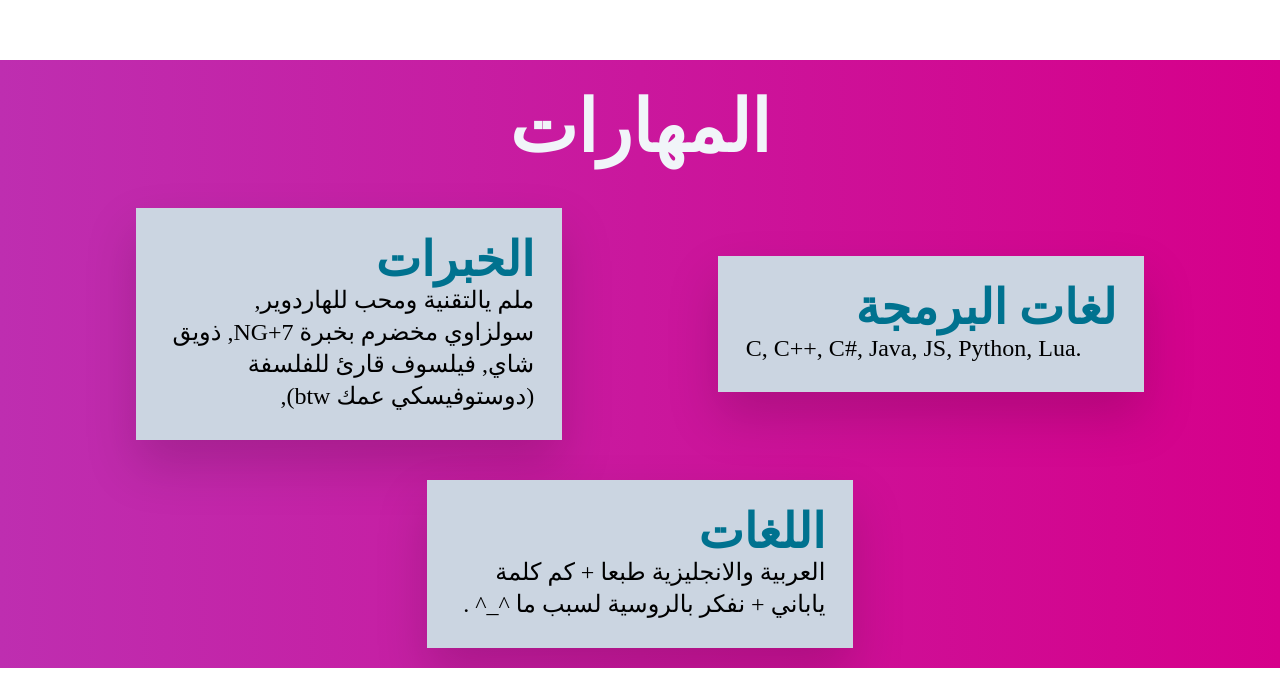
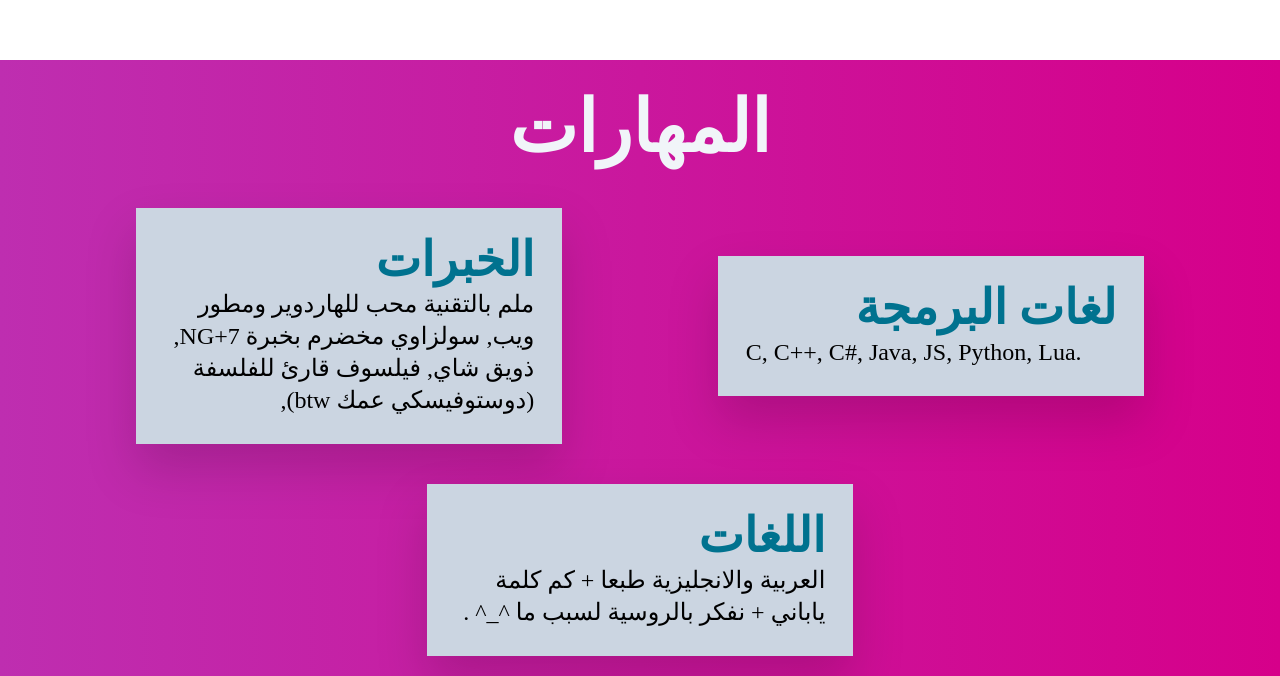
Before and after one commit to devJ3far/devj3far.github.io, a website: page index.html in a window 1280 px wide. Shown: the part 694-1370 px from the top of the page. Drawn offline with Linux system fonts and the light colour scheme; a web font is replaced by a local one.

Commit message:
few touches on skills section

```diff
--- a/index.html
+++ b/index.html
@@ -69,7 +69,7 @@
 
             <div class="w-1/3 p-7 m-5 bg-slate-300 drop-shadow-2xl">
 
-                <h3 class="text-5xl text-[#00728F] font-bold">
+                <h3 class="pb-1 text-5xl text-[#00728F] font-bold">
                     لغات البرمجة
                 </h3>
 
@@ -81,12 +81,12 @@
 
             <div class="w-1/3 p-7 m-5 bg-slate-300 drop-shadow-2xl">
 
-                <h3 class="text-5xl text-[#00728F] font-bold">
+                <h3 class="pb-1 text-5xl text-[#00728F] font-bold">
                     الخبرات
                 </h3>
 
                 <p class="text-2xl font-medium">
-                    ملم يالتقنية ومحب للهاردوير,
+                    ملم بالتقنية محب للهاردوير ومطور ويب,
                     سولزاوي مخضرم بخبرة NG+7,
                     ذويق شاي,
                     فيلسوف قارئ للفلسفة (دوستوفيسكي عمك btw),
@@ -96,7 +96,7 @@
 
             <div class="w-1/3 p-7 m-5 bg-slate-300 drop-shadow-2xl">
 
-                <h3 class="text-5xl text-[#00728F] font-bold">
+                <h3 class="pb-1 text-5xl text-[#00728F] font-bold">
                     اللغات
                 </h3>
 
```
Also changed, not shown: output.css.
